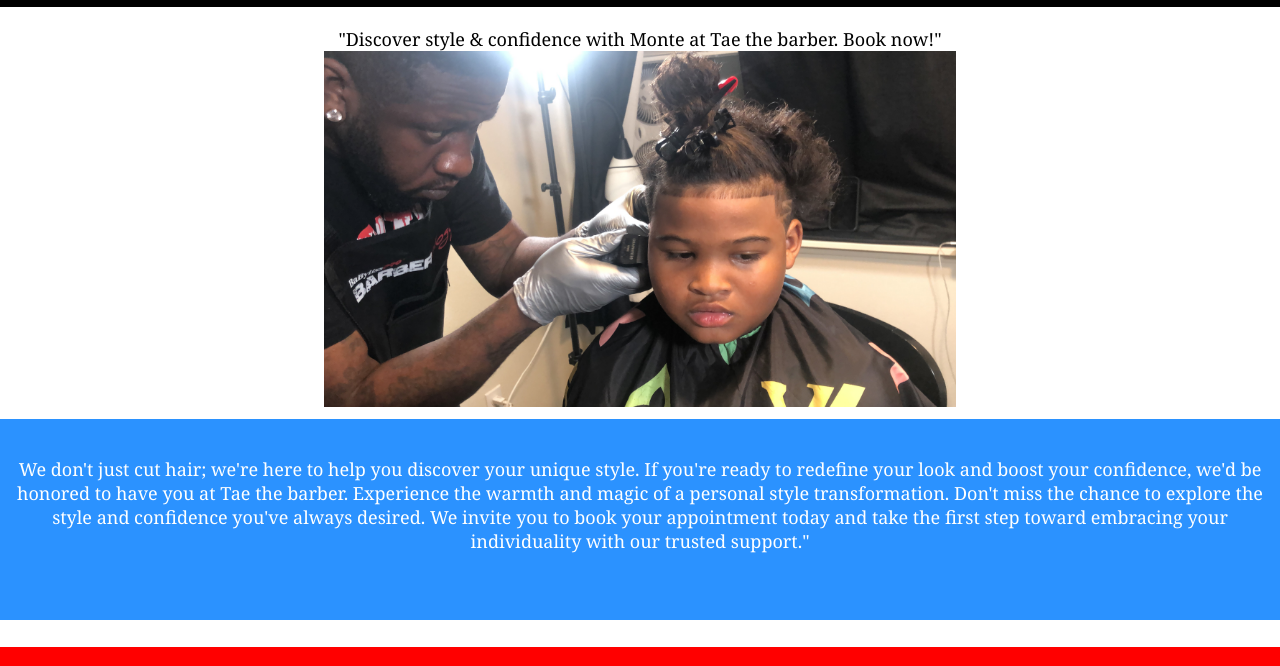
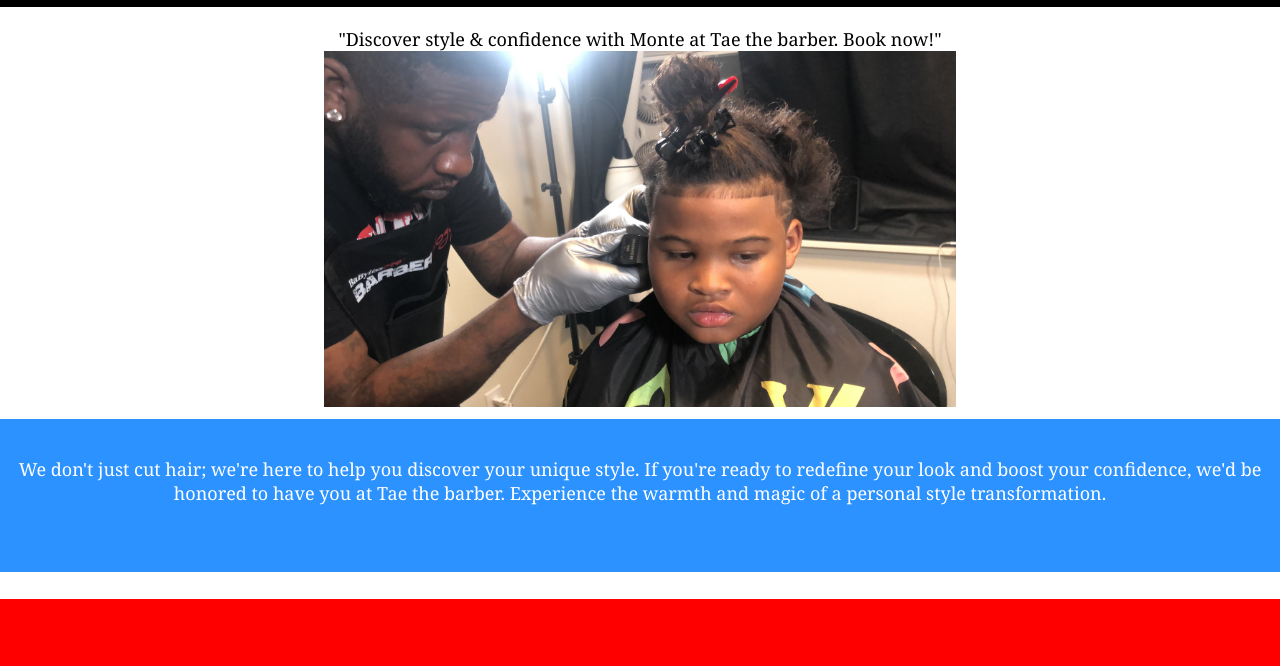
Before and after one commit to Jspencer2023/Jspencer2023.github.io., a plain HTML site: page index.html in a window 1280 px wide. Shown: the part 122-788 px from the top of the page. Drawn offline with Linux system fonts and the light colour scheme.

Commit message:
Update index.html
Removed a few lines of characters from introduction at top of page

```diff
--- a/index.html
+++ b/index.html
@@ -24,10 +24,7 @@
         We don't just cut hair; we're here to help you discover your unique style. If
         you're ready to redefine your look and boost your confidence, we'd be
         honored to have you at Tae the barber. Experience the warmth and magic
-        of a personal style transformation. Don't miss the chance to explore the
-        style and confidence you've always desired. We invite you to book your
-        appointment today and take the first step toward embracing your
-        individuality with our trusted support."
+        of a personal style transformation.
       </p>
     </div>
 
```
